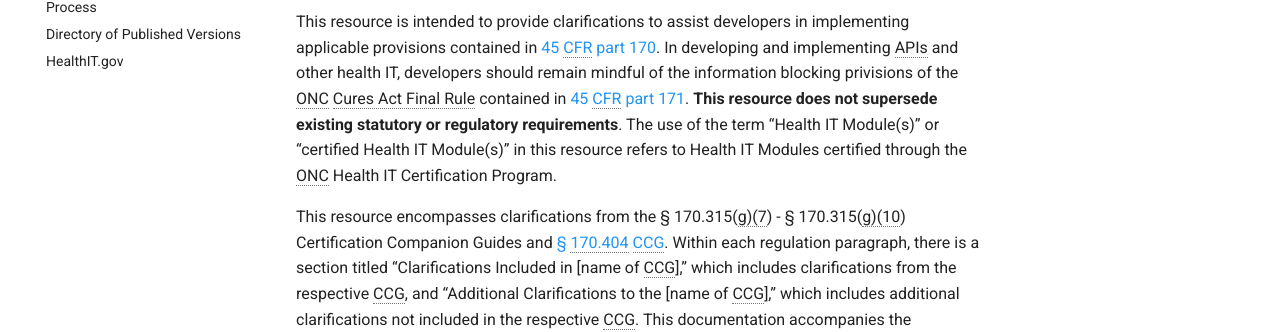
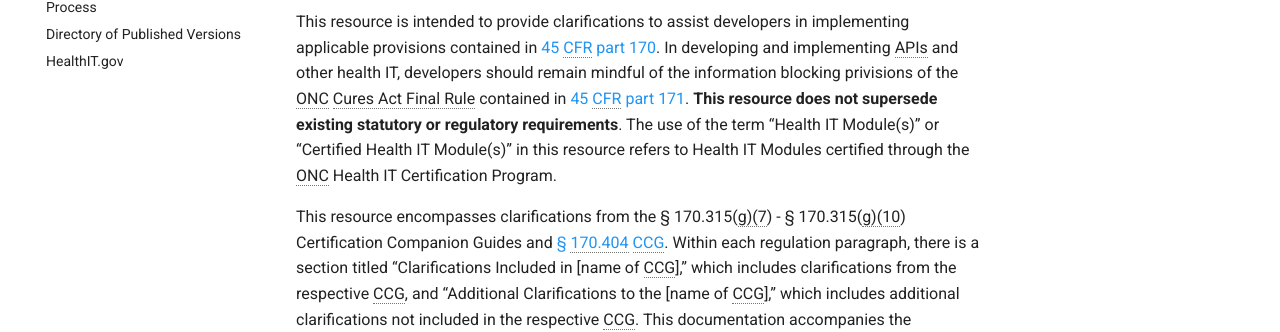
Before and after one commit to onc-healthit/api-resource-guide, an MkDocs documentation site: the page built from docs/index.md, in a window 1280 px wide and 1016 px high. Shown: the part 519-851 px from the top of the window. Built offline with MkDocs 1.6.1 and Material for MkDocs 9.7.7, drawn with Linux system fonts in a browser that asks for light colours; the version menu is left out.

Commit message:
Style guide updates

```diff
--- a/docs/index.md
+++ b/docs/index.md
@@ -4,7 +4,7 @@
 
 This informative resource supplements other public documentation available to help health IT developers certify to the API criteria in the ONC Health IT Certification Program and meet the requirements under the API Conditions and Maintenance of Certification. At the highest level, this document mirrors the organization of paragraphs in the Code of Federal Regulations, including headers for “§ 170.315(g)(10) Standardized API Certification Criterion” (the FHIR®-based standardized API), “§ 170.404 Conditions and Maintenance of Certification” (the broader API behavior requirements), and sub-paragraphs. It also contains standalone sections for topics that generate a lot of questions, like “Real World Testing of APIs” and “Standards Version Advancement Process and APIs.” Efforts have been made to make this resource easily navigable, searchable, and consumable. If you have recommendations to improve this resource, please submit an inquiry to the <a target = "_blank" href = "https://inquiry.healthit.gov/support/plugins/servlet/desk/portal/2">Health IT Feedback and Inquiry Portal</a> or submit an <a target = "_blank" href = "https://github.com/onc-healthit/api-resource-guide/issues">issue on GitHub</a>.
 
-This resource is intended to provide clarifications to assist developers in implementing applicable provisions contained in <a target = "_blank" href = "https://ecfr.federalregister.gov/current/title-45/subtitle-A/subchapter-D/part-170">45 CFR part 170</a>. In developing and implementing APIs and other health IT, developers should remain mindful of the information blocking privisions of the ONC Cures Act Final Rule contained in <a target = "_blank" href = "https://ecfr.federalregister.gov/current/title-45/subtitle-A/subchapter-D/part-171">45 CFR part 171</a>. **This resource does not supersede existing statutory or regulatory requirements**. The use of the term “Health IT Module(s)” or “certified Health IT Module(s)” in this resource refers to Health IT Modules certified through the ONC Health IT Certification Program.
+This resource is intended to provide clarifications to assist developers in implementing applicable provisions contained in <a target = "_blank" href = "https://ecfr.federalregister.gov/current/title-45/subtitle-A/subchapter-D/part-170">45 CFR part 170</a>. In developing and implementing APIs and other health IT, developers should remain mindful of the information blocking privisions of the ONC Cures Act Final Rule contained in <a target = "_blank" href = "https://ecfr.federalregister.gov/current/title-45/subtitle-A/subchapter-D/part-171">45 CFR part 171</a>. **This resource does not supersede existing statutory or regulatory requirements**. The use of the term “Health IT Module(s)” or “Certified Health IT Module(s)” in this resource refers to Health IT Modules certified through the ONC Health IT Certification Program.
 
 This resource encompasses clarifications from the § 170.315(g)(7) - § 170.315(g)(10) Certification Companion Guides and <a target = "_blank" href = "https://www.healthit.gov/condition-ccg/application-programming-interfaces">§ 170.404 CCG</a>. Within each regulation paragraph, there is a section titled “Clarifications Included in [name of CCG],” which includes clarifications from the respective CCG, and “Additional Clarifications to the [name of CCG],” which includes additional clarifications not included in the respective CCG. This documentation accompanies the Certification Companion Guides and Test Procedures for the API certification criteria finalized in § 170.315(g)(7) - § 170.315(g)(10) and the CCG for API Conditions and Maintenance of Certification requirements finalized at § 170.404.
 
```
